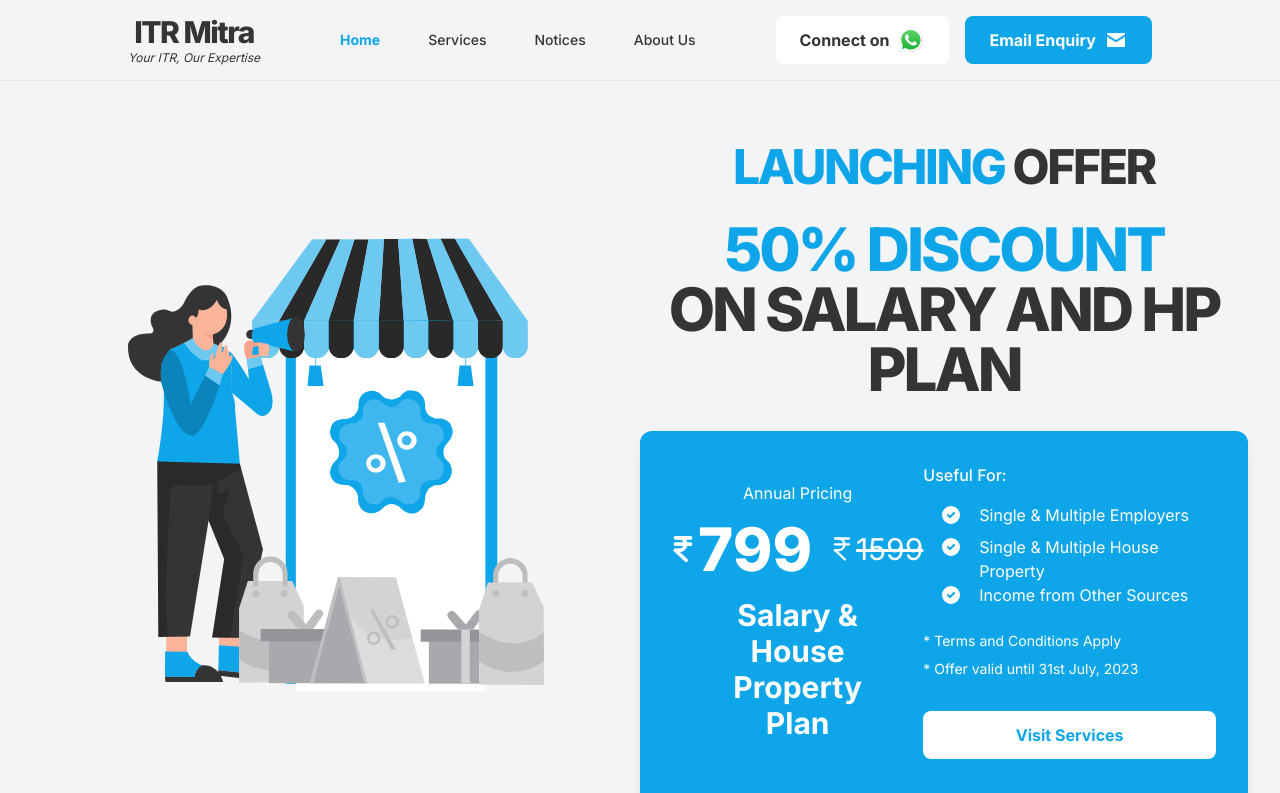
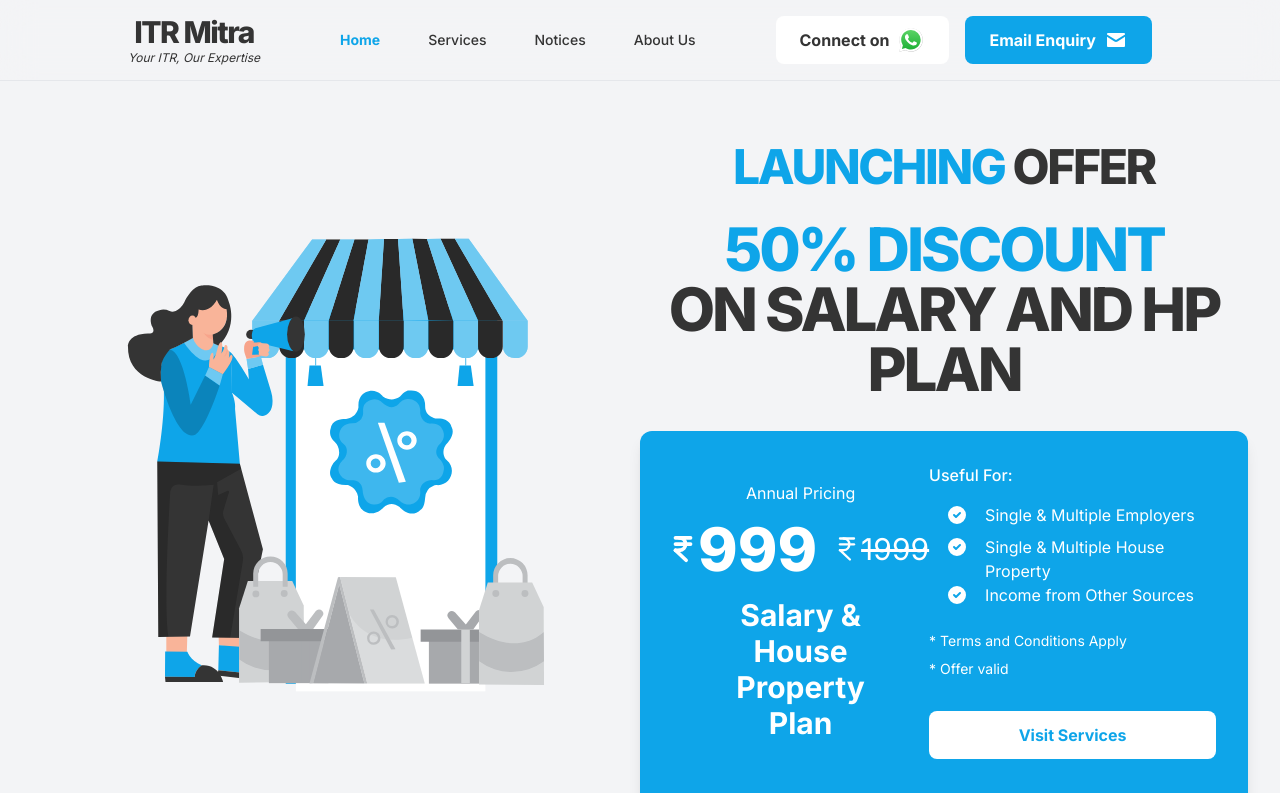
Before and after one commit to itrmitra/itrmitra, a Next.js app: page / in a window 1280 px wide. Shown: the top 793 px of the page. Built offline with nearby package versions, Linux system fonts and the light colour scheme.

Commit message:
Update services.ts

```diff
--- a/src/data/services.ts
+++ b/src/data/services.ts
@@ -2,26 +2,26 @@ export const services = [
     {
         highlight: true,
         name: "Salary & House Property Plan",
-        priceBefore: "1599",
-        priceAfter: "799",
+        priceBefore: "1999",
+        priceAfter: "999",
         usefulFor: [
             "Single & Multiple Employers",
             "Single & Multiple House Property",
             "Income from Other Sources",
         ],
-        extraInfo: ["Terms and Conditions Apply", "Offer valid until 31st July, 2023"],
+        extraInfo: ["Terms and Conditions Apply", "Offer valid"],
     },
     {
         name: "Capital Gain Plan",
         priceBefore: "3499",
-        priceAfter: "1499",
+        priceAfter: "1999",
         usefulFor: ["Capital Gain Income from Sale of Property, Mutual Funds, Shares, etc."],
         includes: ["Salary & House Property Plan"],
     },
     {
         name: "Business & Professional Plan",
         priceBefore: "4499",
-        priceAfter: "2499",
+        priceAfter: "2999",
         usefulFor: [
             "Business & Professional Income (Non Audit) *",
             "Speculative Income / Intraday Trading of Shares",
@@ -36,7 +36,7 @@ export const services = [
     {
         name: "Future & Options Plan",
         priceBefore: "4999",
-        priceAfter: "2999",
+        priceAfter: "3499",
         usefulFor: ["F&O Income/Loss (Non Audit)"],
         includes: [
             "Salary & House Property Plan",
```
